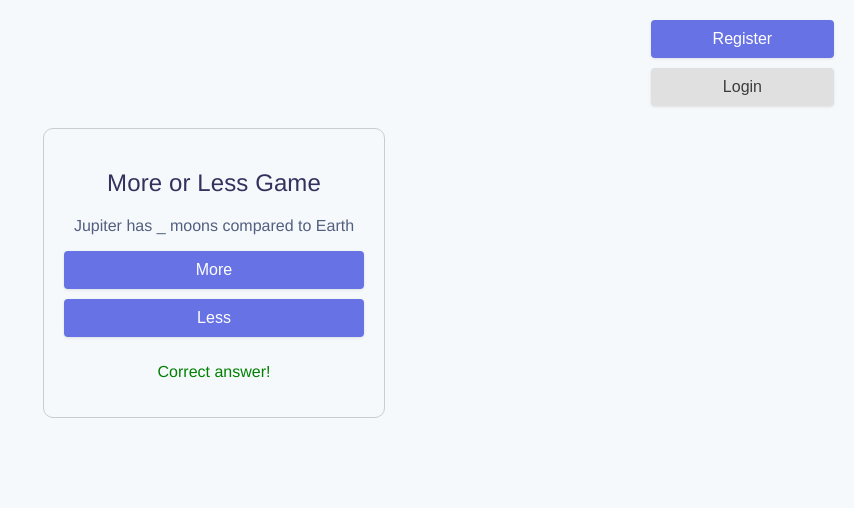
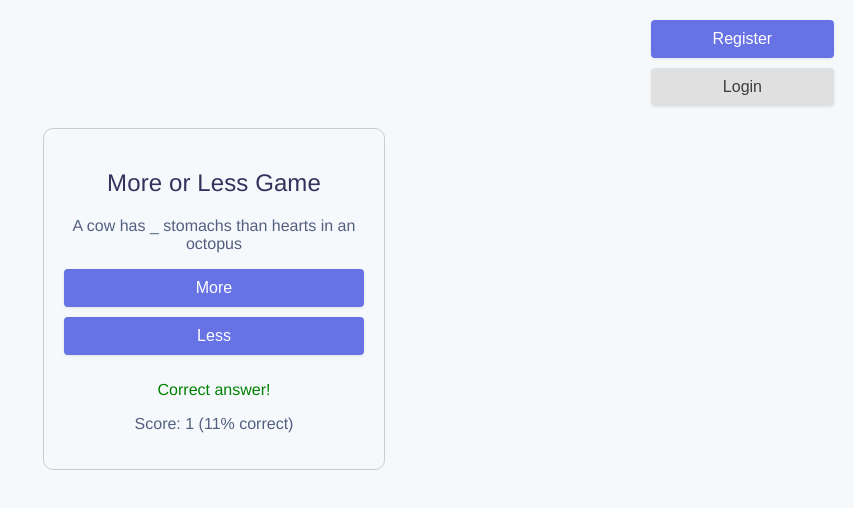
Before and after one commit to simplywoolfie/Coursework_web_dev, a website: page index.html in a window 1280 px wide. Both pictures are taken after a click on the button "More". Shown: the whole page, without its empty margins (426-1280 px from the left). Drawn offline with Linux system fonts and the light colour scheme.

Commit message:
Game logic + score added and percentage

```diff
--- a/game.js
+++ b/game.js
@@ -1,5 +1,6 @@
 // Run code when page has finished loading
 window.onload = function () {
+    let score = 0;
     // Array of question objects
     let questions = [
         {
@@ -40,51 +41,63 @@ window.onload = function () {
         },
     ];
 
-    // Pick a random question from the "questions" array
+    // Saves the total number of questions
+    const totalQuestions = questions.length;
+
+    // Defines a function to show a message to the player
+    function showMessage(message, color) {
+        const messageElement = document.getElementById('message');
+        messageElement.style.color = color;
+        messageElement.textContent = message;
+    }
+
+    // Function to check if the player's answer is correct
+    function checkAnswer(guess) {
+        if (guess === currentQuestion.answer) {
+            // If answer correct message shows, green indicates it
+            showMessage('Correct answer!', 'green');
+            score++; // Add score by 1 if the answer is correct
+        } else {
+            // If answer wrong message shows, red indicates it
+            showMessage('Wrong answer! The correct answer was ' + currentQuestion.answer + '.', 'red');
+        }
+
+        // Removes the answered question from the questions array
+        questions.splice(questions.indexOf(currentQuestion), 1);
+
+        // Calculates the percentage of correct answers
+        const percentage = Math.floor((score / totalQuestions) * 100);
+
+        // Displays the score and the percentage of correct answers
+        document.getElementById('score').textContent = 'Score: ' + score + ' (' + percentage + '% correct)';
+
+        // Checks if there are any questions left
+        if (questions.length > 0) {
+            currentQuestion = questions[Math.floor(Math.random() * questions.length)];
+            document.getElementById('question').textContent = currentQuestion.question;
+        } else {
+            // If not then displays a game over message and the final score
+            document.getElementById('question').textContent = 'Game Over! Your final score is ' + score + ' (' + percentage + '% correct).';
+        }
+    }
+
+    // Defines function to handle when the player clicks the "less" button
+    document.getElementById('less').onclick = function () {
+        if (questions.length > 0) {
+            checkAnswer('less');
+        }
+    };
+
+    // Defines a function to handle when the player clicks the "more" button
+    document.getElementById('more').onclick = function () {
+        if (questions.length > 0) {
+            checkAnswer('more');
+        }
+    };
+
+    // Random question from the "questions" array
     let currentQuestion = questions[Math.floor(Math.random() * questions.length)];
 
-    // Display the current question text in the HTML paragraph with id "question"
+    // Displays the question text in the HTML paragraph with id "question"
     document.getElementById('question').textContent = currentQuestion.question;
-
-    // Event listener to the "More" button
-    document.getElementById('more').addEventListener('click', function () {
-        // "More" button is clicked, call the checkAnswer function with argument "more"
-        checkAnswer('more');
-    });
-
-    // Event listener to the "Less" button
-    document.getElementById('less').addEventListener('click', function () {
-        // When the "Less" button is clicked, call the checkAnswer function with argument "less"
-        checkAnswer('less');
-    });
-
-    // Function to check if the player's guess is correct
-    function checkAnswer(guess) {
-
-        if (guess === currentQuestion.answer) {
-            // Correct answer, colour green to indicate it
-            showMessage('Correct answer!', 'green');
-        } else {
-            // Wrong answer, colour red to indicate it
-            showMessage('Wrong answer! Try again.', 'red');
-        }
-
-        // Get new random question from the 'questions' array
-        currentQuestion = questions[Math.floor(Math.random() * questions.length)];
-
-        // Display the new question text in the HTML paragraph with id 'question'
-        document.getElementById('question').textContent = currentQuestion.question;
-    }
-
-    // Defines a function to display a message to a player
-    function showMessage(msg, color) {
-        // Gets the HTML paragraph with id 'message'
-        let messageElement = document.getElementById('message');
-
-        // Message argument
-        messageElement.textContent = msg;
-
-        // Sets the colour
-        messageElement.style.color = color;
-    }
 };
--- a/index.html
+++ b/index.html
@@ -22,6 +22,7 @@
         <button id="more">More</button>
         <button id="less">Less</button>
         <p id="message"></p>
+        <p id="score"></p>
     </div>
 
 </html>
```
